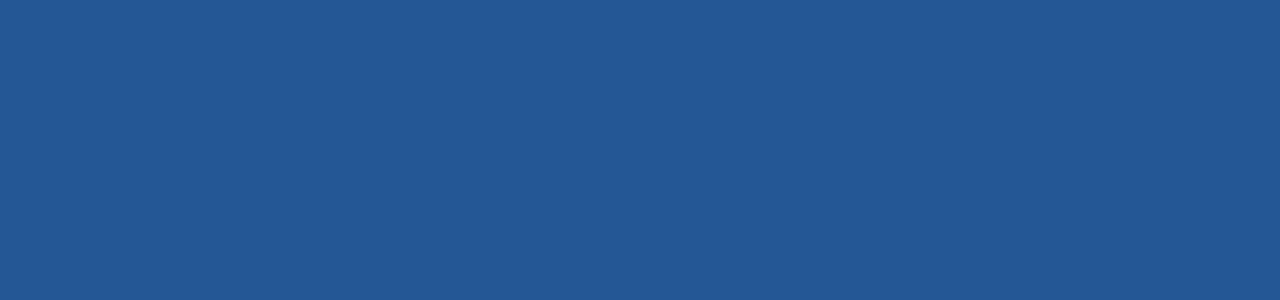
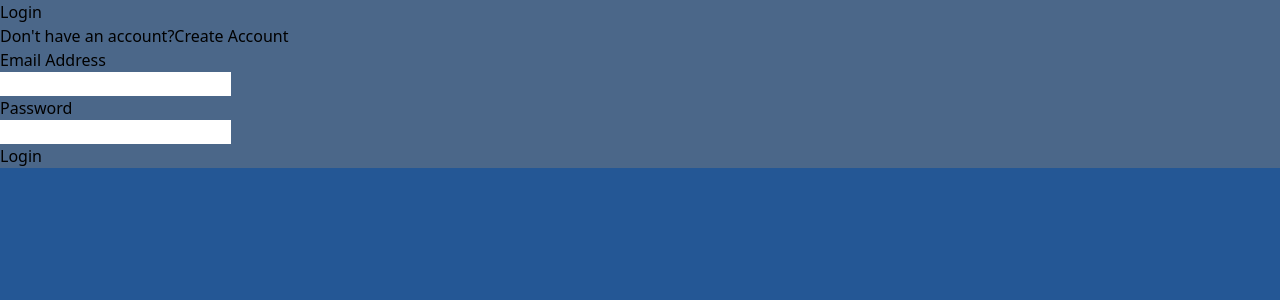
Before and after one commit to karan16kkg/WE-CAST, a React (Vite) app in the folder Frontend/: page /signup in a window 1280 px wide. Before the commit this address had no page. Shown: the top 300 px of the page. Built offline with nearby package versions, Linux system fonts and the light colour scheme; no server answers.

Commit message:
Update App.jsx

```diff
--- a/Frontend/src/App.jsx
+++ b/Frontend/src/App.jsx
@@ -16,7 +16,7 @@
       <Route path='/nav' element={<Navbar/>} />
       <Route path='/contact' element={<Footer/>} />
       <Route path='/about' element={<About/>} />
-      <Route path='/user/signup' element={<Signup/>} />
+      <Route path='/signup' element={<Signup/>} />
     </Routes>
     </>
   )
```
